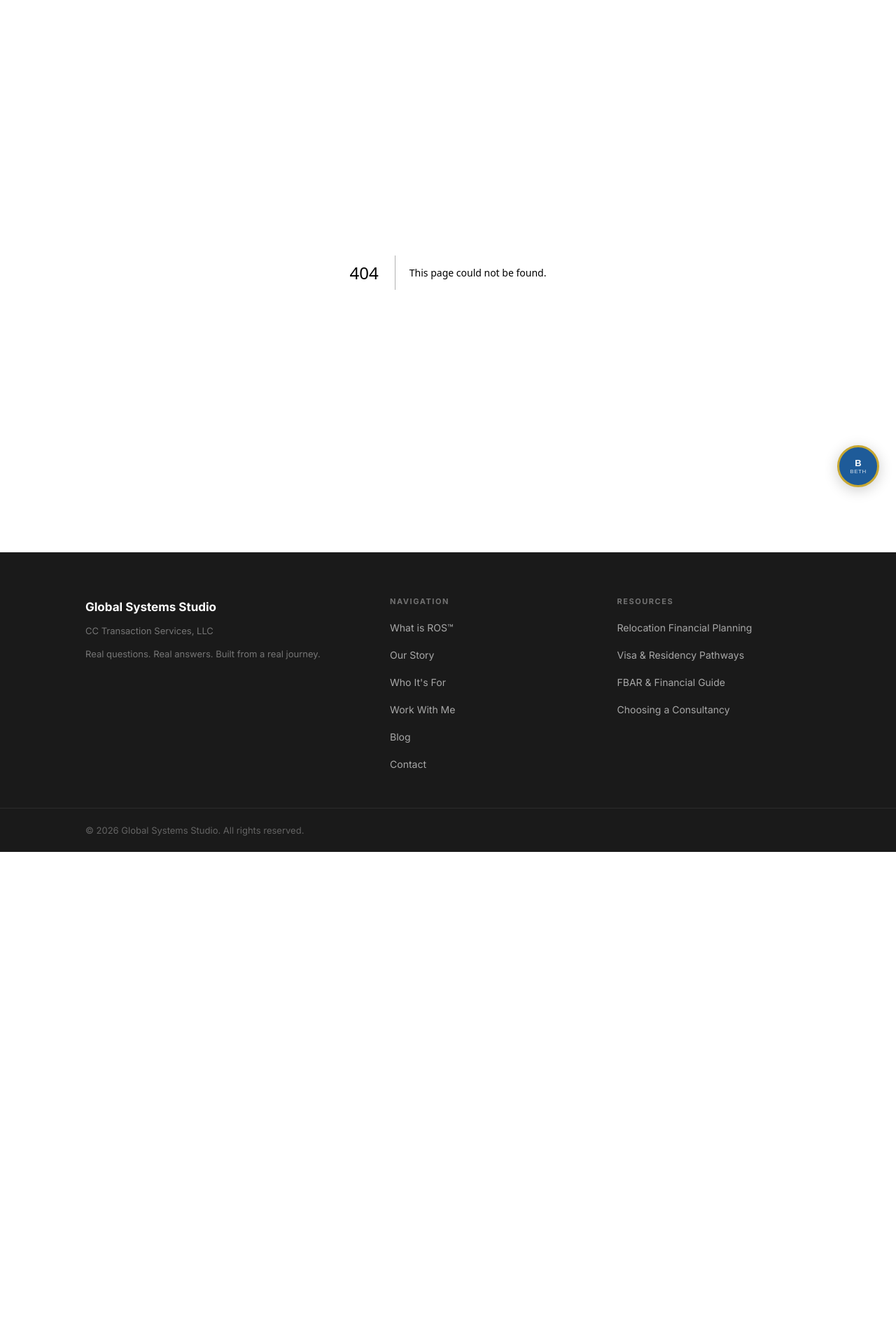
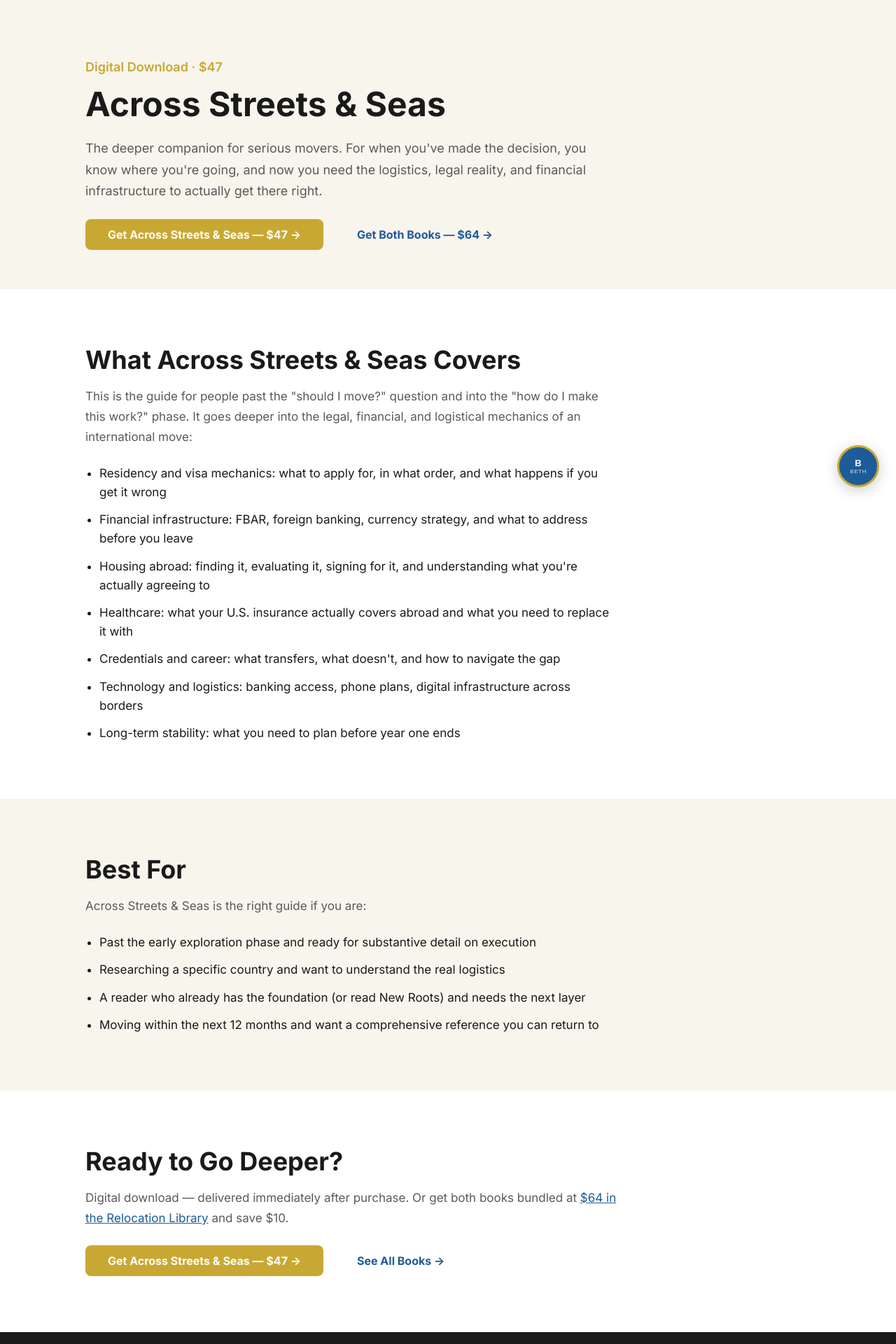
Before and after one commit to globalsystemsstudio-lang/gss-website, a Next.js app: page /shop/across-streets-and-seas in a window 1280 px wide. Before the commit this address had no page. Shown: the part 80-2000 px from the top of the page at 70% size. Before the commit the page ends 1297 px from the top, so only its background shows below. Built offline with nearby package versions, Linux system fonts and the light colour scheme.

Commit message:
Rebuild missing /shop/across-streets-and-seas/ page from live site content

```diff
--- /dev/null
+++ b/app/shop/across-streets-and-seas/page.jsx
@@ -0,0 +1,71 @@
+import Link from 'next/link';
+
+export const metadata = {
+  title: 'Across Streets & Seas — $47 | Global Systems Studio',
+  description: 'Across Streets & Seas — the deeper companion for serious movers. Legal, financial, housing, healthcare, and logistics for making an international move actually work.',
+  alternates: { canonical: 'https://www.globalsystemsstudio.com/shop/across-streets-and-seas/' },
+};
+
+export default function AcrossStreetsPage() {
+  return (
+    <>
+      <section className="page-hero">
+        <div className="container">
+          <p style={{color:'var(--accent)', fontWeight:'600', marginBottom:'8px'}}>Digital Download · $47</p>
+          <h1>Across Streets & Seas</h1>
+          <p>The deeper companion for serious movers. For when you've made the decision, you know where you're going, and now you need the logistics, legal reality, and financial infrastructure to actually get there right.</p>
+          <div style={{marginTop:'24px', display:'flex', gap:'16px', flexWrap:'wrap'}}>
+            <Link href="https://www.paypal.com/ncp/payment/PDCK6MLEFJG8W" target="_blank" rel="noopener noreferrer" className="btn btn-gold">Get Across Streets & Seas — $47 →</Link>
+            <Link href="/shop/relocation-library" className="btn btn-outline">Get Both Books — $64 →</Link>
+          </div>
+        </div>
+      </section>
+
+      <section style={{background:'var(--white)', padding:'80px 0'}}>
+        <div className="container">
+          <h2>What Across Streets & Seas Covers</h2>
+          <div style={{maxWidth:'760px', marginTop:'16px'}}>
+            <p style={{color:'var(--text-light)'}}>This is the guide for people past the "should I move?" question and into the "how do I make this work?" phase. It goes deeper into the legal, financial, and logistical mechanics of an international move:</p>
+            <ul style={{marginTop:'24px', paddingLeft:'20px', display:'flex', flexDirection:'column', gap:'12px'}}>
+              <li style={{color:'var(--text)', lineHeight:'1.6'}}>Residency and visa mechanics: what to apply for, in what order, and what happens if you get it wrong</li>
+              <li style={{color:'var(--text)', lineHeight:'1.6'}}>Financial infrastructure: FBAR, foreign banking, currency strategy, and what to address before you leave</li>
+              <li style={{color:'var(--text)', lineHeight:'1.6'}}>Housing abroad: finding it, evaluating it, signing for it, and understanding what you're actually agreeing to</li>
+              <li style={{color:'var(--text)', lineHeight:'1.6'}}>Healthcare: what your U.S. insurance actually covers abroad and what you need to replace it with</li>
+              <li style={{color:'var(--text)', lineHeight:'1.6'}}>Credentials and career: what transfers, what doesn't, and how to navigate the gap</li>
+              <li style={{color:'var(--text)', lineHeight:'1.6'}}>Technology and logistics: banking access, phone plans, digital infrastructure across borders</li>
+              <li style={{color:'var(--text)', lineHeight:'1.6'}}>Long-term stability: what you need to plan before year one ends</li>
+            </ul>
+          </div>
+        </div>
+      </section>
+
+      <section style={{background:'var(--bg)', padding:'80px 0'}}>
+        <div className="container">
+          <h2>Best For</h2>
+          <div style={{maxWidth:'760px', marginTop:'16px'}}>
+            <p style={{color:'var(--text-light)'}}>Across Streets & Seas is the right guide if you are:</p>
+            <ul style={{marginTop:'24px', paddingLeft:'20px', display:'flex', flexDirection:'column', gap:'12px'}}>
+              <li style={{color:'var(--text)', lineHeight:'1.6'}}>Past the early exploration phase and ready for substantive detail on execution</li>
+              <li style={{color:'var(--text)', lineHeight:'1.6'}}>Researching a specific country and want to understand the real logistics</li>
+              <li style={{color:'var(--text)', lineHeight:'1.6'}}>A reader who already has the foundation (or read New Roots) and needs the next layer</li>
+              <li style={{color:'var(--text)', lineHeight:'1.6'}}>Moving within the next 12 months and want a comprehensive reference you can return to</li>
+            </ul>
+          </div>
+        </div>
+      </section>
+
+      <section style={{background:'var(--white)', padding:'80px 0'}}>
+        <div className="container">
+          <h2>Ready to Go Deeper?</h2>
+          <div style={{maxWidth:'760px', marginTop:'16px'}}>
+            <p style={{color:'var(--text-light)'}}>Digital download — delivered immediately after purchase. Or get both books bundled at <Link href="/shop/relocation-library">$64 in the Relocation Library</Link> and save $10.</p>
+            <div style={{marginTop:'24px', display:'flex', gap:'16px', flexWrap:'wrap'}}>
+              <Link href="https://www.paypal.com/ncp/payment/PDCK6MLEFJG8W" target="_blank" rel="noopener noreferrer" className="btn btn-gold">Get Across Streets & Seas — $47 →</Link>
+              <Link href="/shop" className="btn btn-outline">See All Books →</Link>
+            </div>
+          </div>
+        </div>
+      </section>
+    </>
+  );
+}
```
